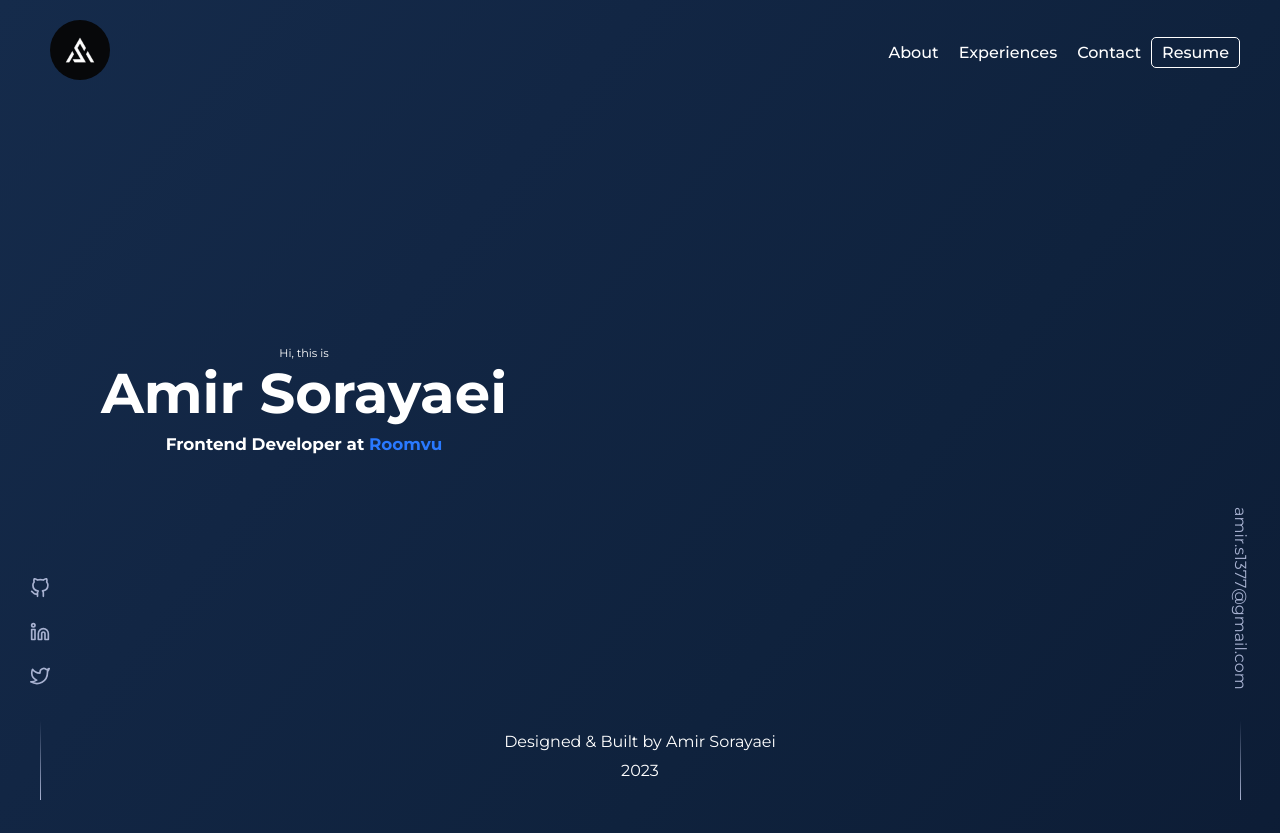
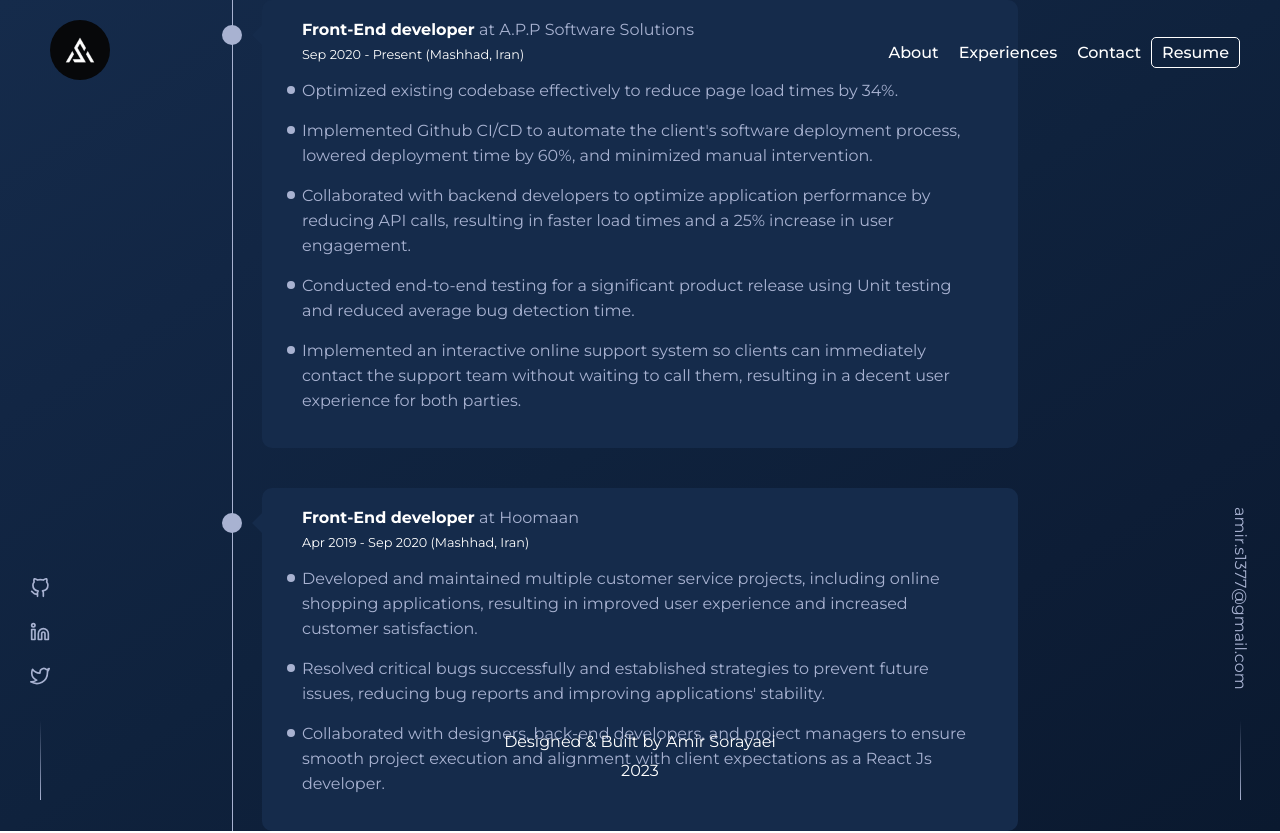
Before and after one commit to amirsorayaei/amirsorayaei.github.io, a Next.js app: page / in a window 1280 px wide. Shown: the top 833 px of the page. Built offline with nearby package versions, Linux system fonts and the light colour scheme.

Commit message:
feat: added experience section with json data

```diff
--- /dev/null
+++ b/src/content/Experiences/index.module.scss
@@ -0,0 +1,96 @@
+.container {
+  min-height: 100vh;
+  display: flex;
+  align-items: center;
+  justify-content: center;
+
+  .mainContent {
+    display: flex;
+    width: 100%;
+  }
+
+  .listWrapper {
+    flex: 0.7;
+    padding: 0 20px;
+    position: relative;
+
+    &::before {
+      content: "";
+      width: 1px;
+      height: 100%;
+      left: -10px;
+      background-color: #a8b2d1;
+      position: absolute;
+    }
+
+    .itemWrapper {
+      background-color: #152b4b;
+      padding: 20px 40px;
+      border-radius: 10px;
+      position: relative;
+      margin: 40px 0;
+
+      h4 {
+        margin-bottom: 5px;
+
+        span {
+          font-size: 1rem;
+          color: #a8b2d1;
+          font-weight: normal;
+        }
+      }
+
+      span {
+        font-size: 0.8rem;
+      }
+
+      .description {
+        line-height: 25px;
+        margin: 15px 0;
+        position: relative;
+        color: #a8b2d1;
+
+        &::before {
+          content: "";
+          position: absolute;
+          background-color: #a8b2d1;
+          width: 8px;
+          height: 8px;
+          border-radius: 50%;
+          left: -15px;
+          top: 8px;
+        }
+      }
+
+      &:first-child {
+        margin-top: 0;
+      }
+      &:last-child {
+        margin-bottom: 0;
+      }
+
+      .arrow {
+        content: "";
+        position: absolute;
+        top: 25px;
+        right: 100%;
+        height: 0;
+        width: 0;
+        border: 10px solid transparent;
+        border-right: 10px solid #152b4b;
+      }
+
+      &::before {
+        content: "";
+        position: absolute;
+        left: -40px;
+        top: calc(25px - 20px / 2);
+        width: 20px;
+        height: 20px;
+        border-radius: 50%;
+        background-color: #a8b2d1;
+        margin: 10px 0;
+      }
+    }
+  }
+}
--- /dev/null
+++ b/src/content/Experiences/index.tsx
@@ -0,0 +1,85 @@
+"use client";
+
+import React, {
+  forwardRef,
+  useEffect,
+  useImperativeHandle,
+  useRef,
+  useState,
+} from "react";
+
+import ExperiencesData from "@/src/db/experiences.json";
+import { Experience } from "@/src/types/types";
+import styles from "./index.module.scss";
+
+const Experiences = () => {
+  const listsRef = useRef<any[]>([]);
+  const [timelines, setTimelines] = useState<number[]>([]);
+
+  const data: Experience[] = ExperiencesData.data;
+
+  useEffect(() => {
+    const _timelines: number[] = [];
+    listsRef.current.forEach((el) => {
+      const elementHeight: number = el.getElementHeight?.();
+
+      _timelines.push(elementHeight);
+    });
+
+    setTimelines(_timelines);
+  }, []);
+
+  return (
+    <div className={styles.container}>
+      <div className={styles.listWrapper}>
+        {data.map((item, index) => {
+          return (
+            <ExperienceItem
+              key={item.id}
+              item={item}
+              ref={(ref) => (listsRef.current[index] = ref)}
+            />
+          );
+        })}
+      </div>
+    </div>
+  );
+};
+
+/**
+ *
+ * @returns
+ */
+const ExperienceItem = forwardRef(({ item }: { item: Experience }, ref) => {
+  const elementRef = useRef<any>();
+
+  useImperativeHandle(ref, () => ({
+    getElementHeight() {
+      return elementRef.current.offsetHeight;
+    },
+  }));
+
+  return (
+    <div ref={elementRef} className={styles.itemWrapper}>
+      <div className={styles.arrow} />
+      <h4>
+        {item.role} <span> at {item.company}</span>
+      </h4>
+      <span>
+        {item.startDate} - {item.currentlyWorking ? "Present" : item.endDate}
+        &nbsp;({item.location})
+      </span>
+      {item.descriptions.map((description, index) => {
+        return (
+          <p key={index} className={styles.description}>
+            {description}
+          </p>
+        );
+      })}
+    </div>
+  );
+});
+
+ExperienceItem.displayName = "ExperienceItem";
+
+export default Experiences;
--- a/src/content/Main/index.tsx
+++ b/src/content/Main/index.tsx
@@ -2,12 +2,14 @@ import React from "react";
 
 import About from "../About";
 import Title from "../Title";
+import Experiences from "../Experiences";
 
 const Main = () => {
   return (
     <main>
-      <Title />
-      <About />
+      {/* <Title />
+      <About /> */}
+      <Experiences />
     </main>
   );
 };
--- /dev/null
+++ b/src/db/experiences.json
@@ -0,0 +1,36 @@
+{
+  "data": [
+    {
+      "id": 1,
+      "company": "A.P.P Software Solutions",
+      "role": "Front-End developer",
+      "startDate": "Sep 2020",
+      "endDate": null,
+      "currentlyWorking": true,
+      "location": "Mashhad, Iran",
+      "descriptions": [
+        "Optimized existing codebase effectively to reduce page load times by 34%.",
+        "Implemented Github CI/CD to automate the client's software deployment process, lowered deployment time by 60%, and minimized manual intervention.",
+        "Collaborated with backend developers to optimize application performance by reducing API calls, resulting in faster load times and a 25% increase in user engagement.",
+        "Conducted end-to-end testing for a significant product release using Unit testing and reduced average bug detection time.",
+        "Implemented an interactive online support system so clients can immediately contact the support team without waiting to call them, resulting in a decent user experience for both parties."
+      ],
+      "skills": []
+    },
+    {
+      "id": 2,
+      "company": "Hoomaan",
+      "role": "Front-End developer",
+      "startDate": "Apr 2019",
+      "endDate": "Sep 2020",
+      "currentlyWorking": false,
+      "location": "Mashhad, Iran",
+      "descriptions": [
+        "Developed and maintained multiple customer service projects, including online shopping applications, resulting in improved user experience and increased customer satisfaction.",
+        "Resolved critical bugs successfully and established strategies to prevent future issues, reducing bug reports and improving applications' stability.",
+        "Collaborated with designers, back-end developers, and project managers to ensure smooth project execution and alignment with client expectations as a React Js developer."
+      ],
+      "skills": []
+    }
+  ]
+}
```
Also changed, not shown: src/types/types.d.ts (added, +11 -0 lines).
